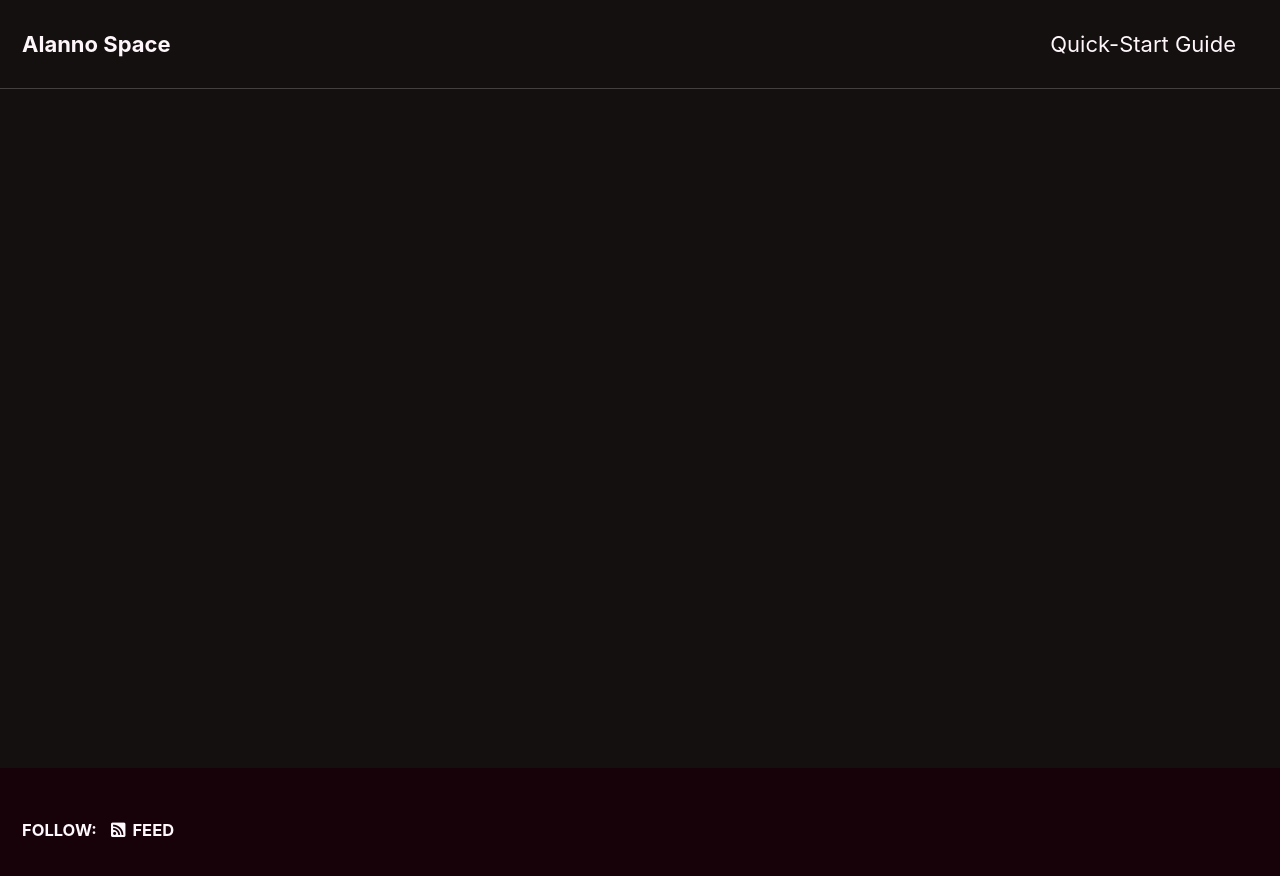
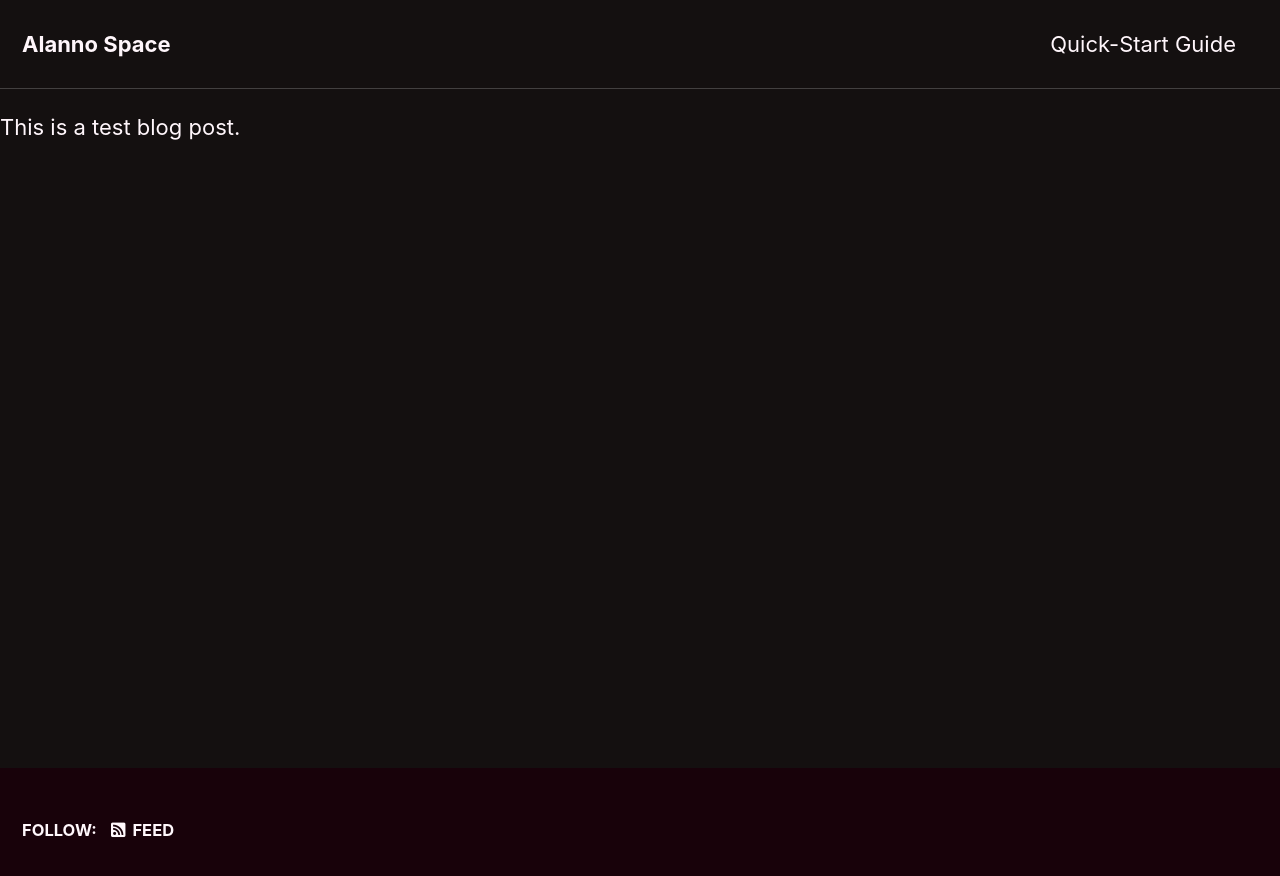
Before and after one commit to Alan7996/alan7996.github.io, a Jekyll site: the page built from _posts/2023-07-05-Test-Post.md, in a window 1280 px wide. Shown: the top 876 px of the page. Built offline with Jekyll 4.4.1, drawn with Linux system fonts in a browser that asks for light colours; cached includes are drawn as plain includes.

Commit message:
Test post 2

```diff
--- a/_posts/2023-07-05-Test-Post.md
+++ b/_posts/2023-07-05-Test-Post.md
@@ -1,3 +1,5 @@
 ---
 layout: default
 ---
+
+This is a test blog post.
```
